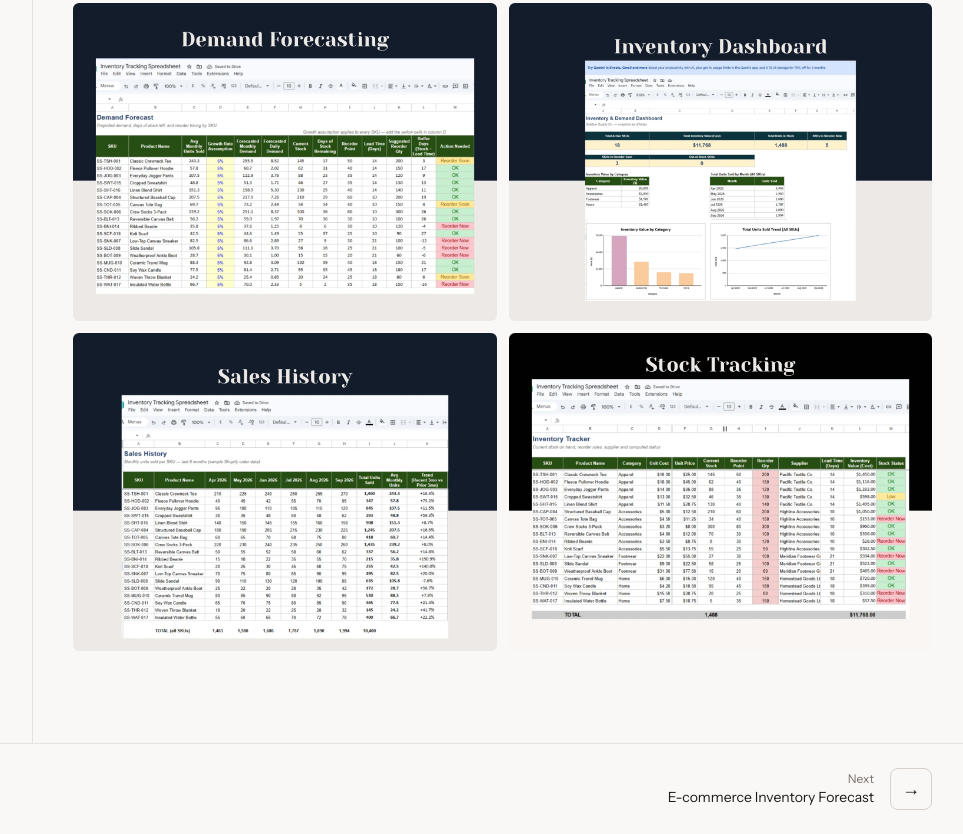
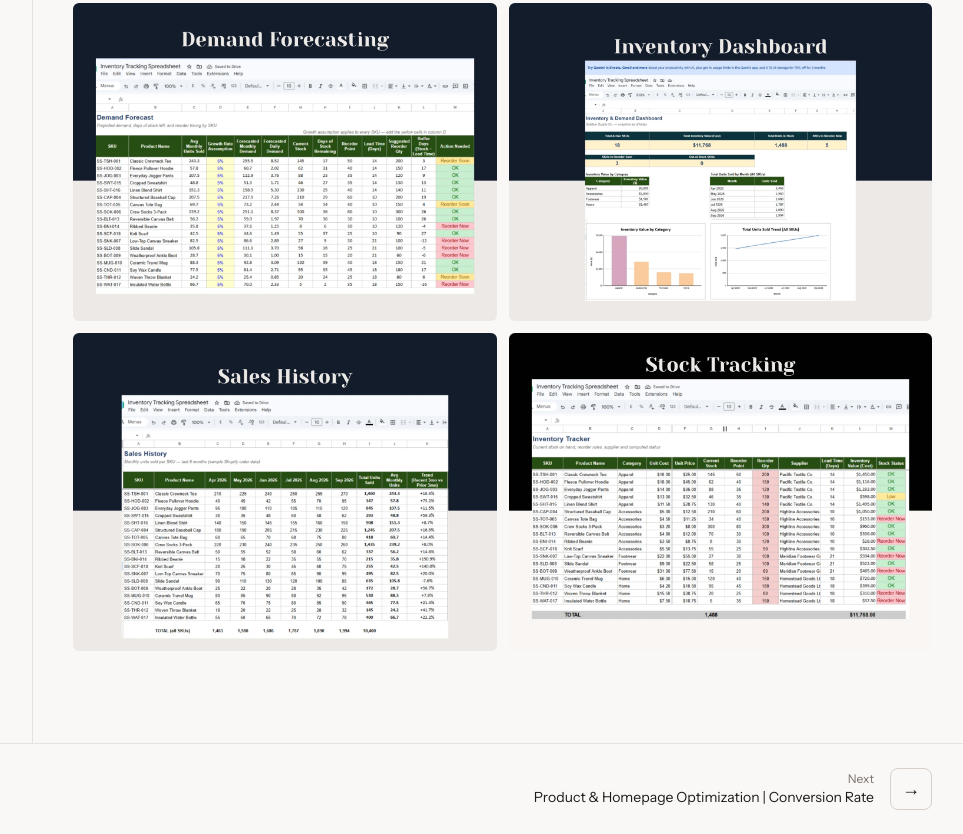
Before and after one commit to krrla-git/my-portfolio, a plain HTML site: page project-2.html in a window 1280 px wide. Shown: the part 1496-2330 px from the top of the page, without its empty margins (308-1271 px from the left). Drawn offline with Linux system fonts and the light colour scheme.

Commit message:
Update project-2.html

```diff
--- a/project-2.html
+++ b/project-2.html
@@ -77,7 +77,8 @@ a:hover { opacity: .7; }
 </main>
 </div>
 <a href="project-3.html" style="display: flex; justify-content: flex-end; align-items: center; gap: 16px; padding: 24px 40px; border-top: 1px solid #E7E2DD">
-<span style="display: flex; flex-direction: column; align-items: flex-end; gap: 2px"><span style="font-size: 12px; color: #7A716C">Next</span><span style="font-size: 14px; color: #1F1B1A">E-commerce Inventory Forecast</span></span>
+<span style="display: flex; flex-direction: column; align-items: flex-end; gap: 2px"><span style="font-size: 12px; color: #7A716C">Next</span><span style="font-size: 14px; color: #1F1B1A">Product & Homepage Optimization | Conversion Rate
+</span></span>
 <span style="width: 40px; height: 40px; border: 1px solid #D8D0C8; border-radius: 8px; display: flex; align-items: center; justify-content: center; font-size: 18px; color: #1F1B1A">→</span>
 </a>
 </section>
```
